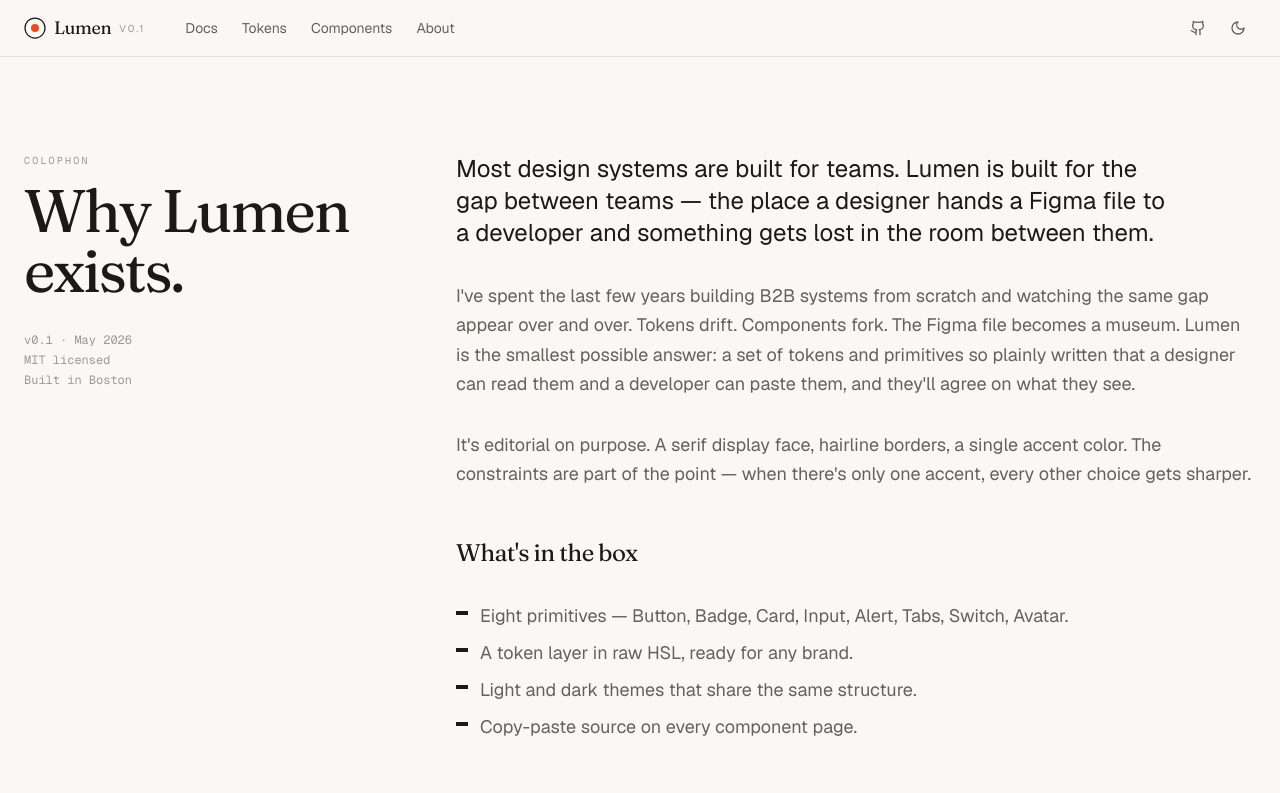
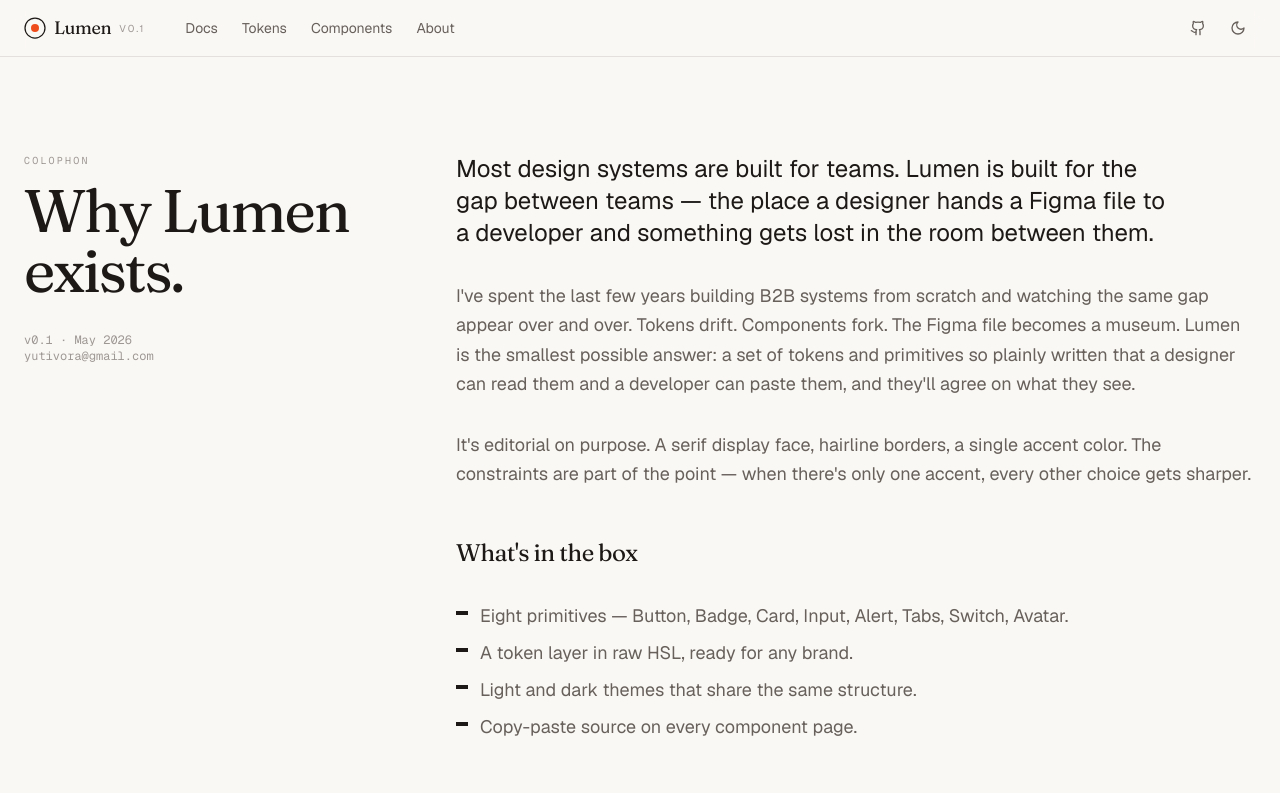
Before and after one commit to yutivora-del/lumen-ds, a Next.js app: page /about in a window 1280 px wide. Shown: the top 793 px of the page. Built offline with nearby package versions, Linux system fonts and the light colour scheme.

Commit message:
Update about: remove location, add email

```diff
--- a/app/about/page.tsx
+++ b/app/about/page.tsx
@@ -15,8 +15,9 @@ export default function AboutPage() {
           </h1>
           <div className="mt-8 space-y-1 font-mono text-xs text-ink-subtle">
             <p>v0.1 · May 2026</p>
-            <p>MIT licensed</p>
-            <p>Built in Boston</p>
+            <a href="mailto:yutivora@gmail.com" className="hover:text-ink transition-colors">yutivora@gmail.com</a>
+
+
           </div>
         </aside>
 
```
